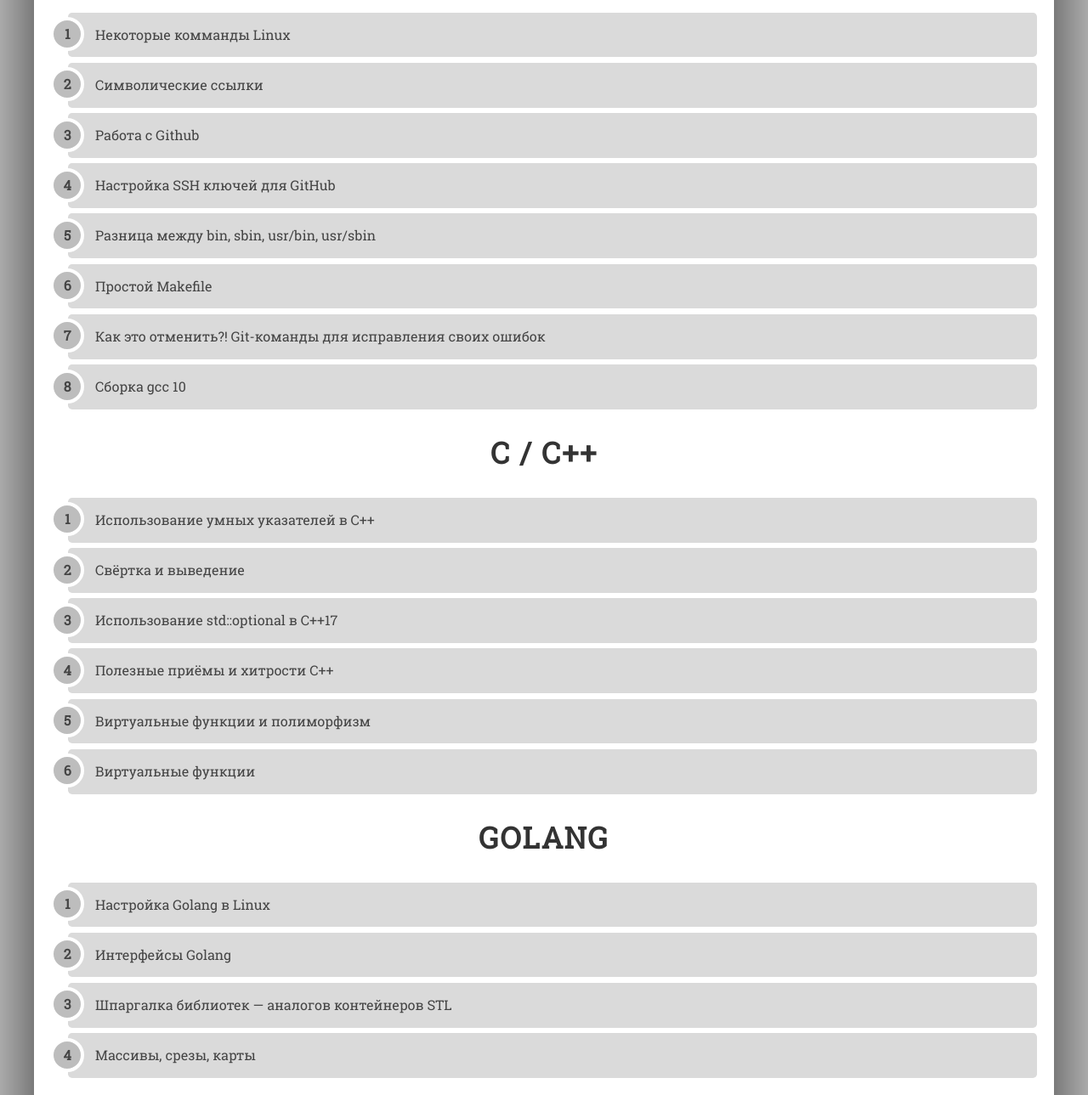
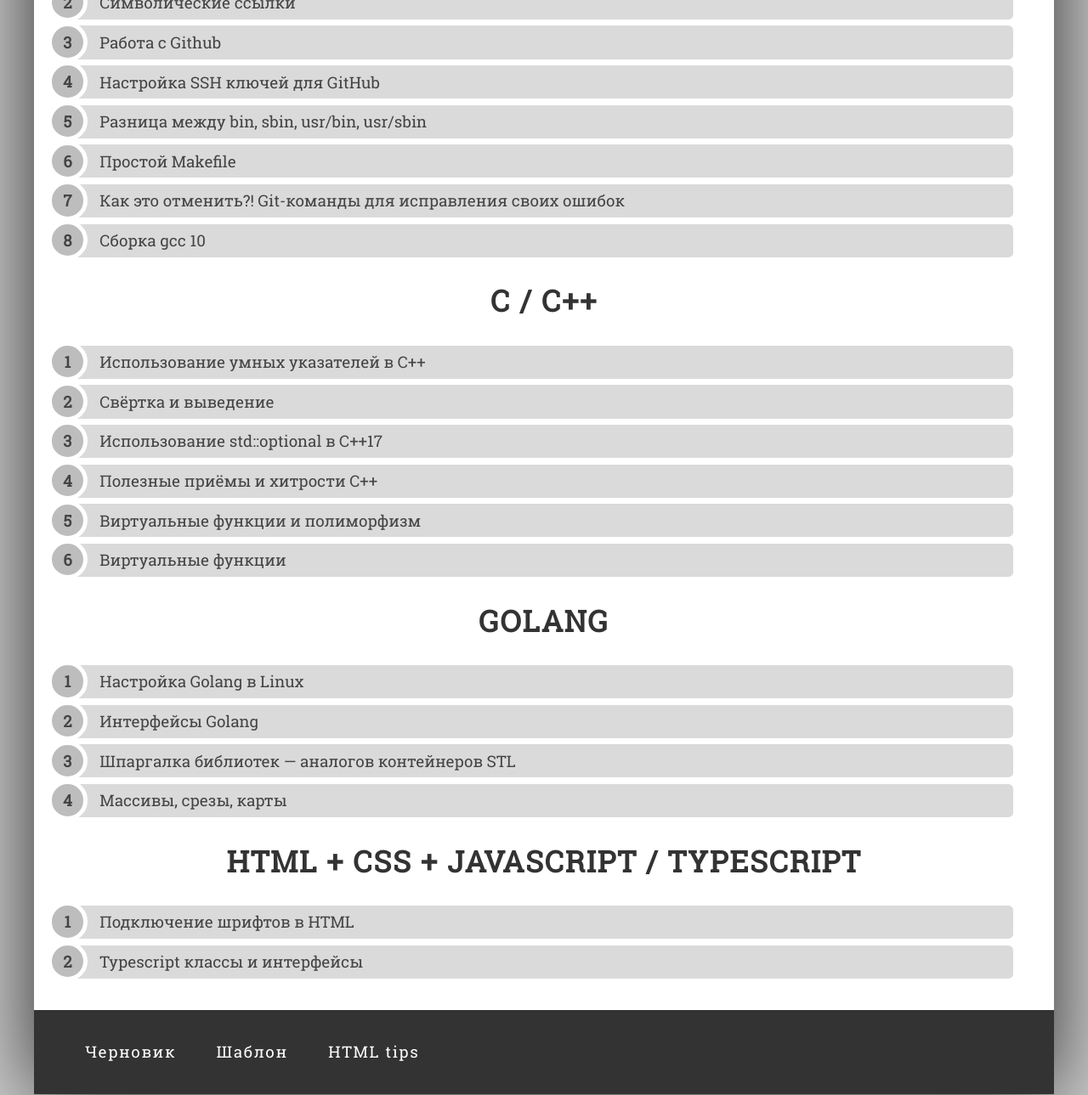
Before and after one commit to paveltrpn/paveltrpn.github.io, a plain HTML site: page index.html in a window 1280 px wide. Shown: the part 742-2031 px from the top of the page at 85% size. Drawn offline with Linux system fonts and the light colour scheme.

Commit message:
add new styles in index html, new style templates

```diff
--- a/css/round_list.css
+++ b/css/round_list.css
@@ -8,7 +8,7 @@
 .rounded a {
     position: relative;
     display: block;
-    padding: 1.0em .4em 1.0em 2em;
+    padding: .4em .4em .4em 2em;
     margin: .4em 0;
     background: rgb(218, 218, 218);
     color: #444;
--- a/css/style.css
+++ b/css/style.css
@@ -160,6 +160,7 @@ p[class="link"] {
 a {
     text-decoration: none; /* Убирает подчеркивание для ссылок */
     color: rgb(0, 0, 0);
+    font-size: 14pt;
 }
 
 a:hover {
--- a/index.html
+++ b/index.html
@@ -22,23 +22,23 @@
 
             <p class="link">
                 <ol class="rounded">
-                <a href="algorithm/fizicheskoye_modelirovanie_vody.html" style="width: 95%;">
+                <a href="algorithm/fizicheskoye_modelirovanie_vody.html" style="width: 92%;">
                     Физическое моделирование воды
                 </a>
 
-                <a href="algorithm/game_loop.html" style="width: 95%;">
+                <a href="algorithm/game_loop.html" style="width: 92%;">
                     *Главный цикл и симуляция в реальном времени
                 </a>
 
-                <a href="algorithm/3D_math.html" style="width: 95%;">
+                <a href="algorithm/3D_math.html" style="width: 92%;">
                     *3D математика в играх
                 </a>
 
-                <a href="algorithm/log_x_pursuit_to_inf.html" style="width: 95%;">
+                <a href="algorithm/log_x_pursuit_to_inf.html" style="width: 92%;">
                     Характер стремления ln(x) к бесконечности при возрастании x
                 </a>
 
-                <a href="algorithm/Bellman_Ford_Algorithm.html" style="width: 95%;">
+                <a href="algorithm/Bellman_Ford_Algorithm.html" style="width: 92%;">
                     Алгоритм Беллмана-Форда
                 </a>
                 </ol>
@@ -50,7 +50,7 @@
 
             <p class="link">
                 <ol class="rounded">
-                <a href="technology/oksidirovaniye_magnievyh_detalye.html" style="width: 95%;">
+                <a href="technology/oksidirovaniye_magnievyh_detalye.html" style="width: 92%;">
                     Оксидирование деталей из магниевых сплавов
                 </a>
                 </ol>
@@ -62,35 +62,35 @@
 
             <p class="link">
                 <ol class="rounded">
-                <a href="nix/nix_cmd.html" style="width: 95%;">
+                <a href="nix/nix_cmd.html" style="width: 92%;">
                     Некоторые комманды Linux
                 </a>
 
-                <a href="nix/sym_link.html" style="width: 95%;">
+                <a href="nix/sym_link.html" style="width: 92%;">
                     Символические ссылки
                 </a>
 
-                <a href="nix/work_with_github.html" style="width: 95%;">
+                <a href="nix/work_with_github.html" style="width: 92%;">
                     Работа с Github
                 </a>
 
-                <a href="nix/github_ssh_settings.html" style="width: 95%;">
+                <a href="nix/github_ssh_settings.html" style="width: 92%;">
                     Настройка SSH ключей для GitHub
                 </a>
 
-                <a href="nix/raznitsa_mezdu_bin_sbin_itd.html" style="width: 95%;">
+                <a href="nix/raznitsa_mezdu_bin_sbin_itd.html" style="width: 92%;">
                     Разница между bin, sbin, usr/bin, usr/sbin
                 </a>
 
-                <a href="nix/nix_simple_makefile.html" style="width: 95%;">
+                <a href="nix/nix_simple_makefile.html" style="width: 92%;">
                     Простой Makefile
                 </a>
 
-                <a href="nix/oh_shit_git.html" style="width: 95%;">
+                <a href="nix/oh_shit_git.html" style="width: 92%;">
                     Как это отменить?! Git-команды для исправления своих ошибок
                 </a>
 
-                <a href="nix/building_gcc_10_on_ubuntu_linux.html" style="width: 95%;">
+                <a href="nix/building_gcc_10_on_ubuntu_linux.html" style="width: 92%;">
                     Сборка gcc 10
                 </a>
                 </ol>
@@ -102,27 +102,27 @@
 
             <p class="link">
                 <ol class="rounded">
-                <a href="cpp/smart_pointers.html" style="width: 95%;">
+                <a href="cpp/smart_pointers.html" style="width: 92%;">
                     Использование умных указателей в C++
                 </a>
 
-                <a href="cpp/folding_cpp.html" style="width: 95%;">
+                <a href="cpp/folding_cpp.html" style="width: 92%;">
                     Свёртка и выведение
                 </a>
 
-                <a href="cpp/using_std_optional.html" style="width: 95%;">
+                <a href="cpp/using_std_optional.html" style="width: 92%;">
                     Использование std::optional в С++17
                 </a>
 
-                <a href="cpp/cpp_tips.html" style="width: 95%;">
+                <a href="cpp/cpp_tips.html" style="width: 92%;">
                     Полезные приёмы и хитрости C++
                 </a>
 
-                <a href="cpp/cpp_virtual_functions.html" style="width: 95%;">
+                <a href="cpp/cpp_virtual_functions.html" style="width: 92%;">
                     Виртуальные функции и полиморфизм
                 </a>
 
-                <a href="cpp/cpp_virtual_functions_2.html" style="width: 95%;">
+                <a href="cpp/cpp_virtual_functions_2.html" style="width: 92%;">
                     Виртуальные функции
                 </a>
                 </ol>
@@ -134,19 +134,19 @@
 
             <p class="link">
                 <ol class="rounded">
-                <a href="golang/golang_install.html" style="width: 95%;">
+                <a href="golang/golang_install.html" style="width: 92%;">
                     Настройка Golang в Linux
                 </a>
 
-                <a href="golang/golang_interfaces.html" style="width: 95%;">
+                <a href="golang/golang_interfaces.html" style="width: 92%;">
                     Интерфейсы Golang
                 </a>
 
-                <a href="golang/golang_cpp_std_analogs.html" style="width: 95%;">
+                <a href="golang/golang_cpp_std_analogs.html" style="width: 92%;">
                     Шпаргалка библиотек — аналогов контейнеров STL
                 </a>
 
-                <a href="golang/golang_arrays_slices_maps.html" style="width: 95%;">
+                <a href="golang/golang_arrays_slices_maps.html" style="width: 92%;">
                     Массивы, срезы, карты
                 </a>
                 </ol>
@@ -158,11 +158,11 @@
 
             <p class="link">
                 <ol class="rounded">
-                <a href="web/html_font_connection.html" style="width: 95%;">
+                <a href="web/html_font_connection.html" style="width: 92%;">
                     Подключение шрифтов в HTML
                 </a>
 
-                <a href="web/typescript_classes_interfaces.html" style="width: 95%;">
+                <a href="web/typescript_classes_interfaces.html" style="width: 92%;">
                     Typescript классы и интерфейсы
                 </a>
                 </ol>
```
